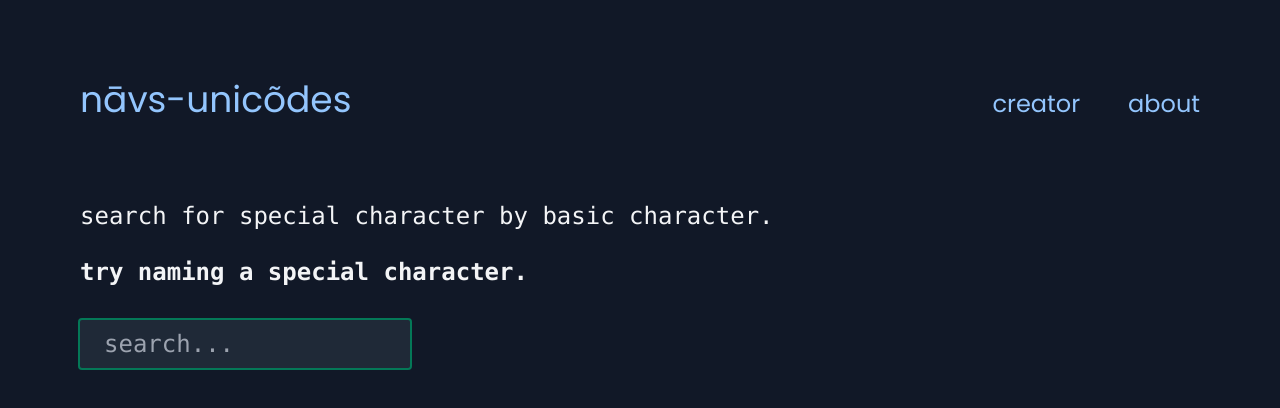
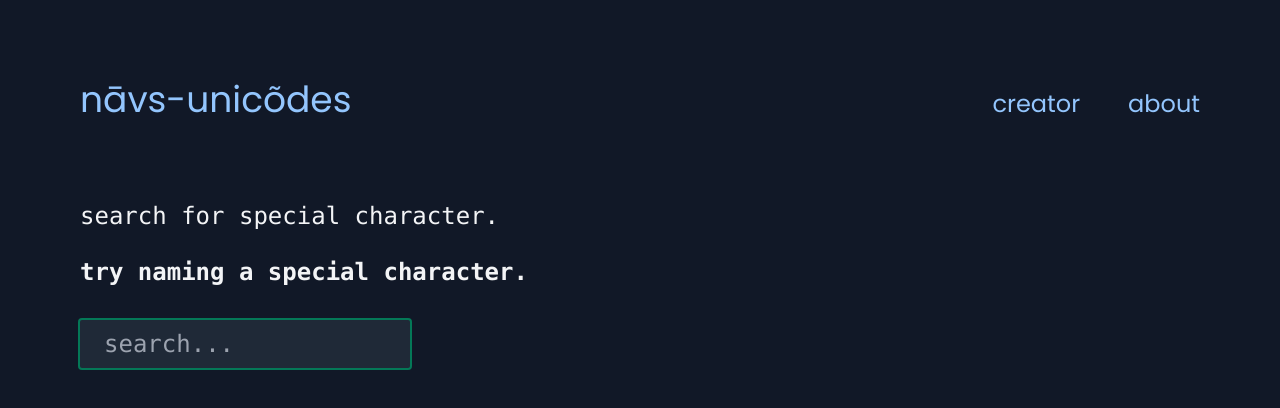
Before and after one commit to navs-github/navs-unicodes, a React (Create React App) app: page / in a window 1280 px wide. Shown: the top 408 px of the page. Built offline with nearby package versions, Linux system fonts and the light colour scheme.

Commit message:
commit changes

```diff
--- a/package.json
+++ b/package.json
@@ -1,5 +1,8 @@
 {
     "name": "react_twcss",
+    "engines": {
+        "node": "18.x"
+    },
     "version": "0.1.0",
     "private": true,
     "dependencies": {
--- a/src/components/Landing.js
+++ b/src/components/Landing.js
@@ -76,7 +76,7 @@ function Landing() {
         <div className="h-screen bg-gray-900">
             <div className="flex flex-col items-baseline p-20 sm:p-20 font-mono text-lg sm:text-xl md:text-2xl text-gray-100 bg-gray-900">
                 <Nav />
-                <span className="mt-20">search for special character by basic character.</span>
+                <span className="mt-20">search for special character.</span>
                 <span className="mt-6"><span className="font-bold">try naming a special character.</span></span>
                 {/* input and copied! alert */}
                 <div className="mt-8 flex flex-col sm:flex-row space-y-4 sm:space-x-12 items-baseline sm:items-center">
--- a/src/components/Nav.js
+++ b/src/components/Nav.js
@@ -5,7 +5,7 @@ function Nav() {
                 <span className="font-poppins text-4xl  text-blue-300 hover:text-white">nāvs-unicõdes</span>
             </a>
             <div className="flex flex-row space-x-6 sm:space-x-12 text-base sm:text-lg md:text-2xl">
-                <a href="https://navs-portfolio.vercel.app">
+                <a href="https://abhinavcreative.com">
                     <span className="font-poppins text-blue-300 hover:text-white">creator</span>
                 </a>
 
```
Also changed, not shown: 2 other files (tests, documents, lock files or other folders).
